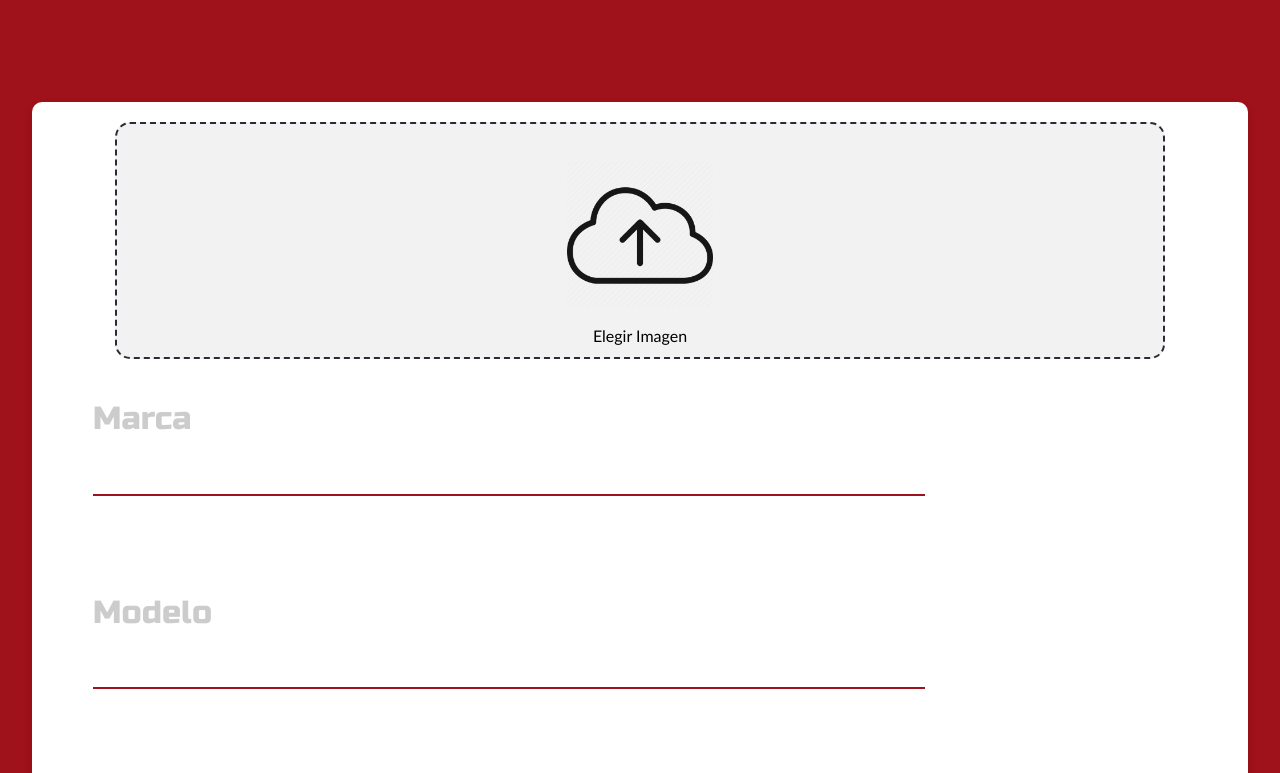
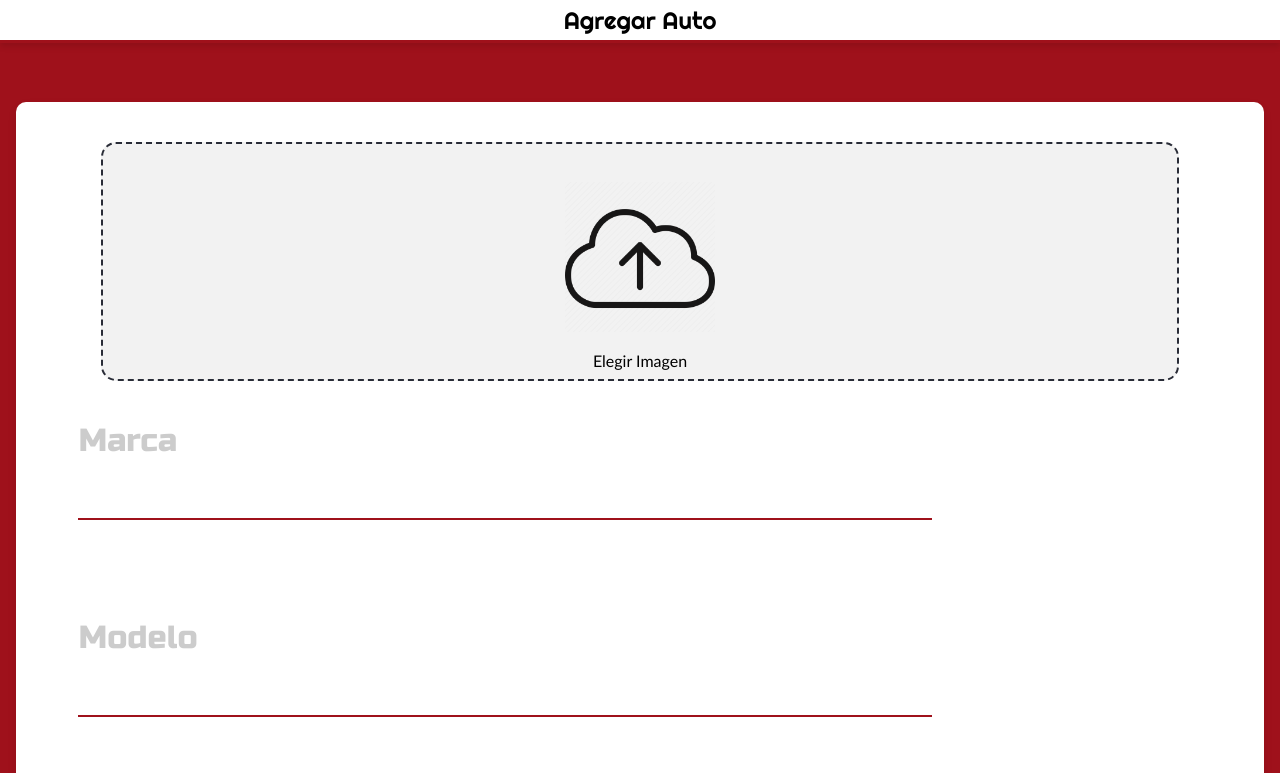
Before and after one commit to edjovilellaca/Autopulse, a plain HTML site: page agregarAuto.html in a window 1280 px wide. Shown: the top 773 px of the page. Drawn offline with Linux system fonts and the light colour scheme.

Commit message:
Puse el header como barra superior, unicamente muestra el titulo de cada pantalla.

```diff
--- a/agregarAuto.html
+++ b/agregarAuto.html
@@ -5,8 +5,14 @@
     <meta name="viewport" content="width=device-width, initial-scale=1.0">
     <title>Autopulse</title>
     <link rel="stylesheet" href="css/style3.css">
+    <link rel="stylesheet" href="css/header.css">
 </head>
 <body>
+    <header>
+        <div class="nav-buttons">
+            <span>Agregar Auto</span>
+        </div>
+    </header>
     <div class="divAgregar">
         <label for="file" class="file-style">
             <img id="previewImage" src="./images/upload.png">
--- /dev/null
+++ b/css/header.css
@@ -0,0 +1,36 @@
+@import url('https://fonts.googleapis.com/css2?family=Merriweather:ital,wght@0,300;0,400;0,700;0,900;1,300;1,400;1,700;1,900&family=Quicksand:wght@300..700&family=Righteous&family=Russo+One&display=swap');
+
+header {
+    display: flex;
+    align-items: center;
+    justify-content: center;
+    text-align: center;
+    background: white;
+    font-family: "Righteous", sans-serif;
+    font-size: 1.5rem;
+    height: 5%;
+    position: fixed;
+    top: 0;
+    width: 100%;
+    z-index: 1000;
+    box-shadow: 0 4px 6px rgba(0, 0, 0, 0.1);
+    border-bottom: 3px solid #9F111B;
+
+}
+
+.nav-buttons {
+    font-family: "Righteous", sans-serif;
+    left: 10px;
+    display: flex;
+    gap: 10px;
+    padding: 10px 15px;
+}
+
+.nav-buttons span {
+    font-size: 1.5rem;
+    cursor: pointer;
+    transition: all 0.3s ease;
+    text-align: center;
+    color: black;
+    padding: 8px 12px;
+}
--- a/css/style.css
+++ b/css/style.css
@@ -7,7 +7,7 @@ body {
     flex-direction: column;
     justify-content: center;
     align-items: center;
-    background: #69075c; /* 9F111B */
+    background: #9F111B; /* 9F111B */
     height: 100%;
 }
 
--- a/css/style2.css
+++ b/css/style2.css
@@ -28,6 +28,7 @@ body {
     display: flex;
     flex-direction: column;
     gap: 30px;
+    margin-top: 10%;
     background-color: white;
     border-radius: 10px;
     padding: 20px 0 20px 0;
--- a/css/style3.css
+++ b/css/style3.css
@@ -17,9 +17,9 @@ body {
     gap: 30px;
     background-color: white;
     border-radius: 10px;
-    padding: 20px 0 20px 0;
+    padding: 40px 0 20px 0;
     box-shadow: 0 4px 8px rgba(0, 0, 0, 0.1);
-    width: 95%;
+    width: 97.5%;
 }
 
 .file-style{
```
Also changed, not shown: index.html (+6 -0 lines), info.html (+6 -0 lines).
